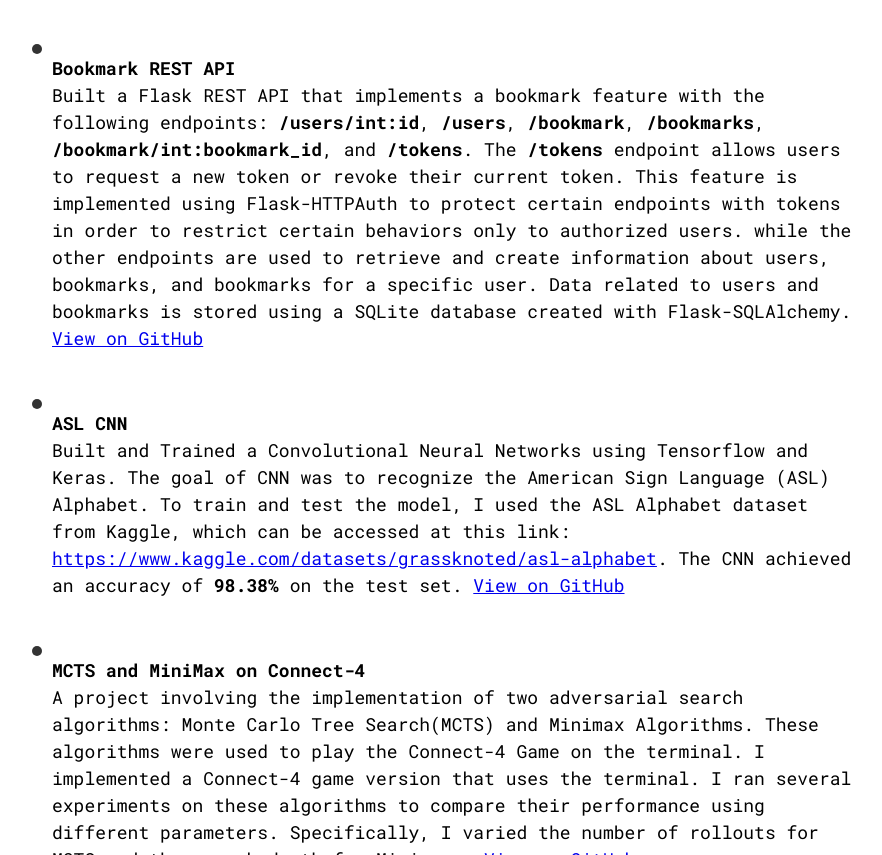
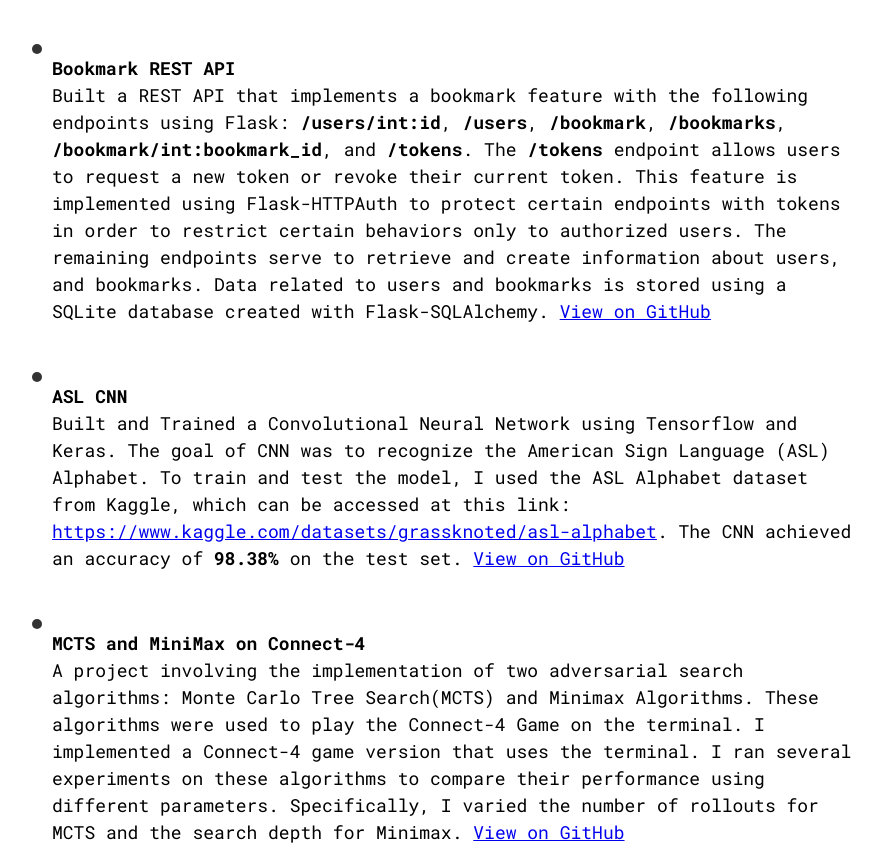
Before and after one commit to ndufitimana/ndufitimana.github.io, a plain HTML site: page index.html in a window 1280 px wide. Shown: the part 1559-2414 px from the top of the page, without its empty margins (188-1070 px from the left). Drawn offline with Linux system fonts and the light colour scheme.

Commit message:
fixing typos in projects

```diff
--- a/index.html
+++ b/index.html
@@ -85,22 +85,21 @@
           <div class="timeline-item">
             <p>
               <b>Bookmark REST API</b><br>
-              Built a Flask REST API that implements a bookmark feature with the following endpoints:
+              Built a REST API that implements a bookmark feature with the following endpoints using Flask:
               <strong>/users/int:id</strong>, <strong>/users</strong>, <strong>/bookmark</strong>,
               <strong>/bookmarks</strong>, <strong>/bookmark/int:bookmark_id</strong>, and <strong>/tokens</strong>.
               The <strong>/tokens</strong> endpoint allows users to request a new token or revoke their current token.
               This feature is implemented using Flask-HTTPAuth to protect certain endpoints
               with tokens in order to restrict certain behaviors only to authorized users.
-              while the other endpoints are used to retrieve and create information about users, bookmarks,
-              and bookmarks for a specific user. Data related to users and bookmarks is stored using
-              a SQLite database created with Flask-SQLAlchemy.
+              The remaining endpoints serve to retrieve and create information about users, and bookmarks.
+              Data related to users and bookmarks is stored using a SQLite database created with Flask-SQLAlchemy.
                 <a href="https://github.com/ndufitimana/Bookmark_REST_API">View on GitHub</a>
             </p>
           </div>
           <div class="timeline-item">
             <p>
               <b>ASL CNN</b><br>
-              Built and Trained a Convolutional Neural Networks using Tensorflow and Keras.
+              Built and Trained a Convolutional Neural Network using Tensorflow and Keras.
               The goal of CNN was to recognize the American Sign Language (ASL) Alphabet.
               To train and test the model, I used the ASL Alphabet dataset from Kaggle,
               which can be accessed at this link:
@@ -115,7 +114,7 @@
                 A project involving the implementation of two adversarial search algorithms:
                 Monte Carlo Tree Search(MCTS) and Minimax Algorithms. These algorithms were used to play the Connect-4 Game on the terminal.
                 I implemented a Connect-4 game version that uses the terminal. I ran several experiments on these algorithms to compare
-                their performance using different parameters. Specifically, I varied the number of rollouts for MCTS and the search depth for Minimax..
+                their performance using different parameters. Specifically, I varied the number of rollouts for MCTS and the search depth for Minimax.
               <a href="https://github.com/ndufitimana/Connect_4">View on GitHub</a>
             </p>
           </div>
```
